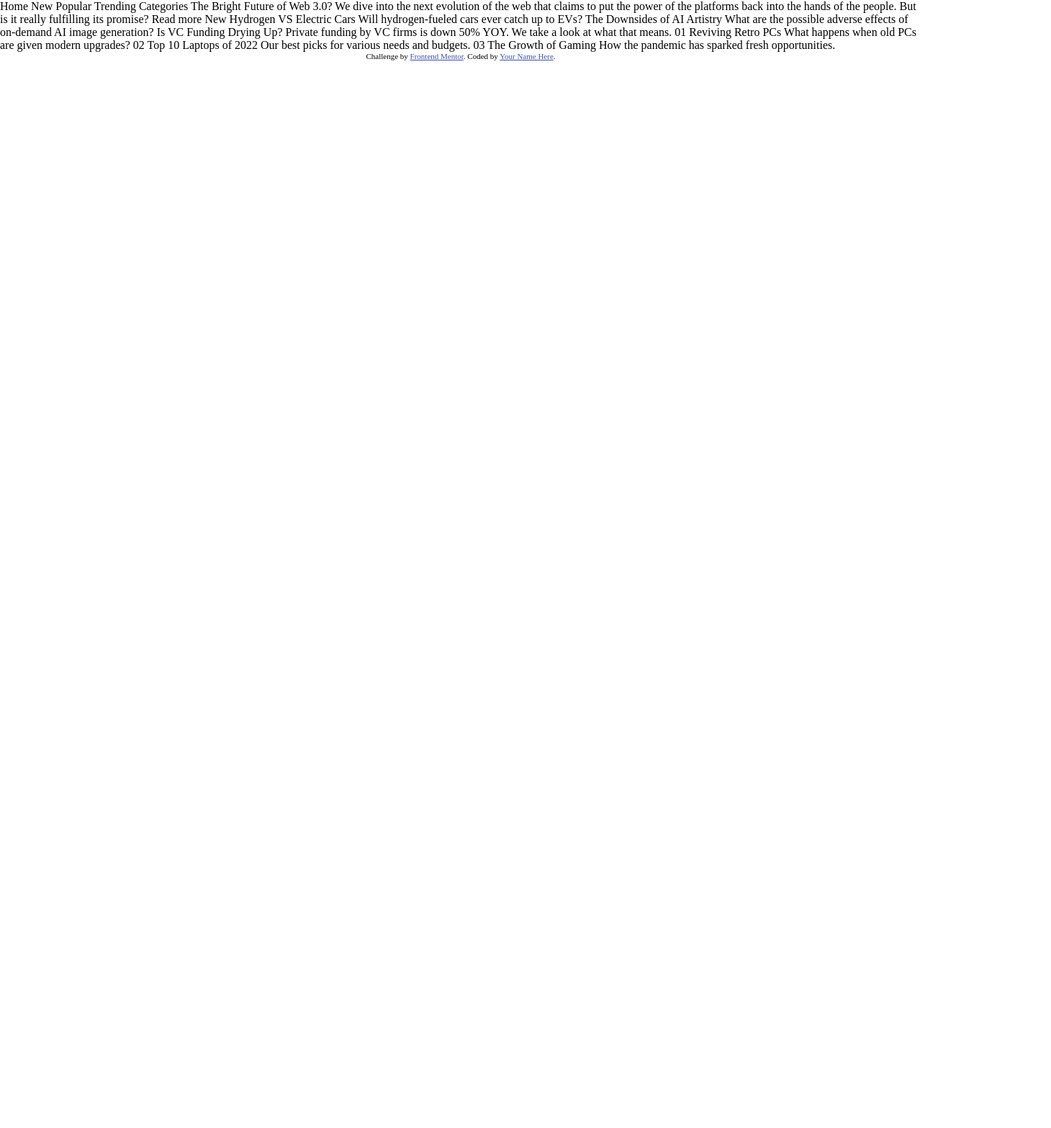
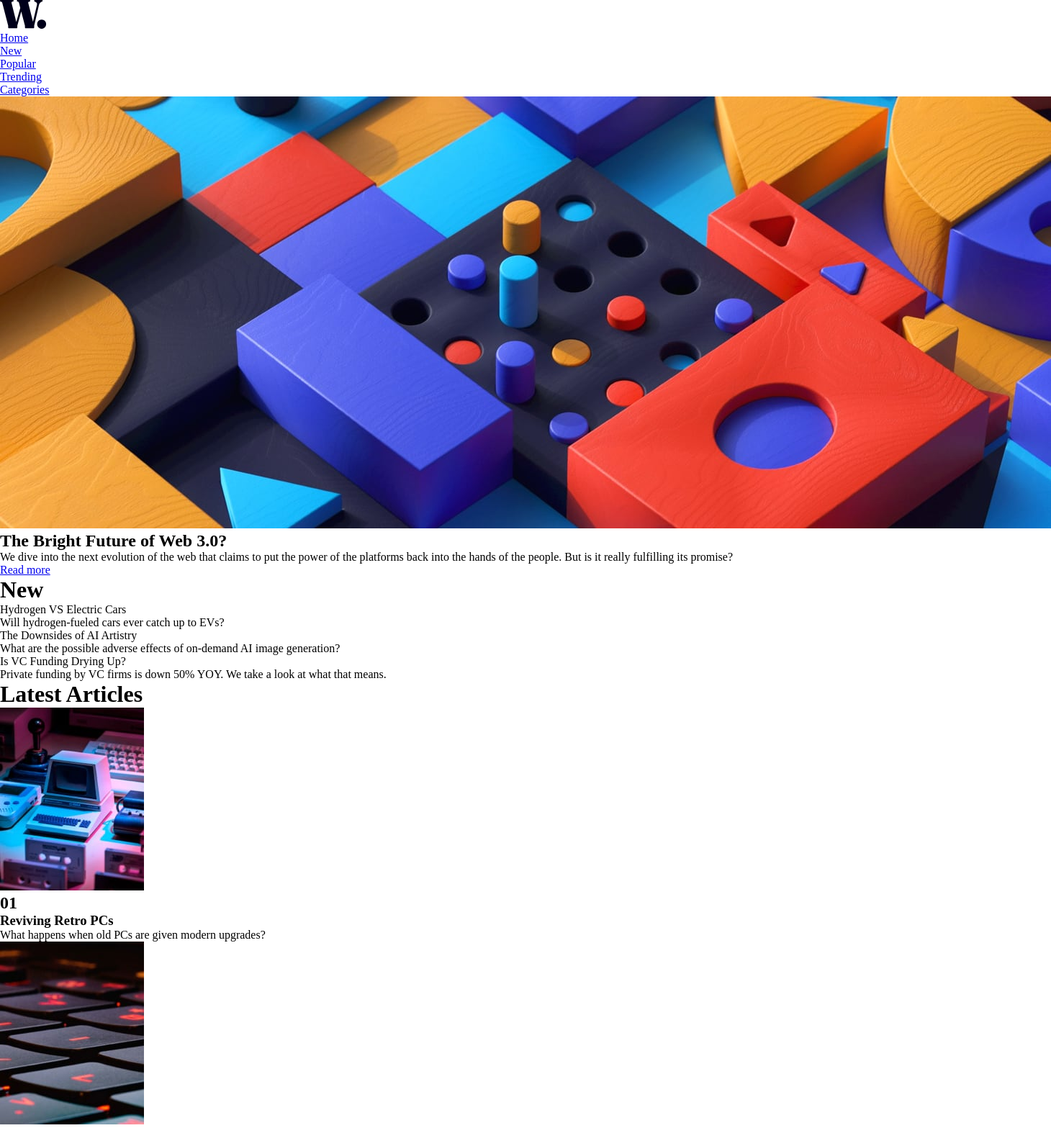
Before and after one commit to Devbriax/news-homepage-main, a plain HTML site: page index.html in a window 1280 px wide. Shown: the top 1567 px of the page at 72% size, 1460 px wide, since content can reach past the window. Before the commit the page ends 800 px from the top, so only its background shows below. Drawn offline with Linux system fonts and the light colour scheme; a web font is replaced by a local one.

Commit message:
Changes made to the index.html file Structured the content to improve readability and organization Added headings, paragraphs, and lists for better clarity
Signed-off-by: Brian JL. Mabaso| MBxZO <mbrianjnr02@gmail.com>

```diff
--- a/index.html
+++ b/index.html
@@ -10,44 +10,76 @@
   </head>
 
   <body>
+    <header class="top-nav">
+      <div class="logo">
+        <img src="./assets/images/logo.svg" alt="News homepage logo">
+      </div>
+      <nav>
+        <ul>
+          <li><a href="#">Home</a></li>
+          <li><a href="#">New</a></li>
+          <li><a href="#">Popular</a></li>
+          <li><a href="#">Trending</a></li>
+          <li><a href="#">Categories</a></li>
+        </ul>
+      </nav>
+    </header>
+    <!-- First-Article-Block -->
+    <!-- Opening Image -->
+    <article>
+      <img src="assets/images/image-web-3-desktop.jpg" alt="Web 3.0">
+      <h2>The Bright Future of Web 3.0?</h2>
 
-    Home
-    New
-    Popular
-    Trending
-    Categories
+      <p>We dive into the next evolution of the web that claims to put the power of the platforms back into the hands of
+        the
+        people.
+        But is it really fulfilling its promise?</p>
 
-    The Bright Future of Web 3.0?
+      <p><a href="#">Read more</a></p>
+    </article>
+    <!-- First-Article-Block -->
 
-    We dive into the next evolution of the web that claims to put the power of the platforms back into the hands of the
-    people.
-    But is it really fulfilling its promise?
+    <!-- Right-hand News-section -->
+    <div class="news-section">
+      <h1>New</h1>
+      <p>Hydrogen VS Electric Cars</p>
+      <p>Will hydrogen-fueled cars ever catch up to EVs?</p>
 
-    Read more
+      <p>The Downsides of AI Artistry</p>
+      <p>What are the possible adverse effects of on-demand AI image generation?</p>
 
-    New
+      <p>Is VC Funding Drying Up?</p>
+      <p>Private funding by VC firms is down 50% YOY. We take a look at what that means.</p>
+    </div>
+    <!-- Right-hand News-section -->
 
-    Hydrogen VS Electric Cars
-    Will hydrogen-fueled cars ever catch up to EVs?
+    <!-- Latest-Article-section -->
+    <div class="article-container">
+      <h1>Latest Articles</h1>
+      <article>
+        <img src="assets/images/image-retro-pcs.jpg" alt="Reviving Retro PCs">
+        <h2>01</h2>
+        <h3>Reviving Retro PCs</h3>
+        <p>What happens when old PCs are given modern upgrades?</p>
+      </article>
 
-    The Downsides of AI Artistry
-    What are the possible adverse effects of on-demand AI image generation?
+      <article>
+        <img src="assets/images/image-top-laptops.jpg" alt="Top 10 Laptops of 2022">
+        <h2>02</h2>
+        <h3>Top 10 Laptops of 2022</h3>
+        <p>Our best picks for various needs and budgets.</p>
+      </article>
 
-    Is VC Funding Drying Up?
-    Private funding by VC firms is down 50% YOY. We take a look at what that means.
+      <article>
+        <img src="assets/images/image-gaming-growth.jpg" alt="The Growth of Gaming">
+        <h2>03</h2>
+        <h3>The Growth of Gaming</h3>
+        <p>How the pandemic has sparked fresh opportunities.</p>
+      </article>
+    </div>
+    <!-- Latest-Article-section -->
 
-    01
-    Reviving Retro PCs
-    What happens when old PCs are given modern upgrades?
-
-    02
-    Top 10 Laptops of 2022
-    Our best picks for various needs and budgets.
-
-    03
-    The Growth of Gaming
-    How the pandemic has sparked fresh opportunities.
-
+    <!-- Footer-section -->
     <div class="attribution">
       Challenge by <a href="https://www.frontendmentor.io?ref=challenge" target="_blank">Frontend Mentor</a>.
       Coded by <a href="#">Your Name Here</a>.
```
